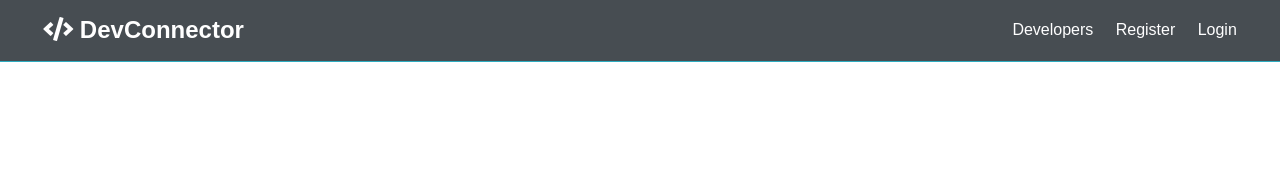
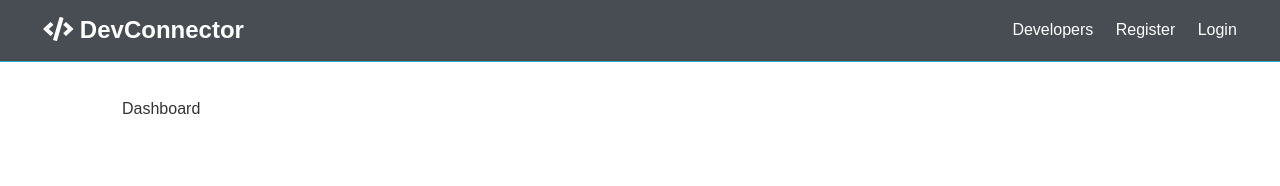
Before and after one commit to Hayder-Suwaed/MERN, a React (Create React App) app in the folder client/: page /dashboard in a window 1280 px wide. Shown: the top 186 px of the page. Built offline with nearby package versions, Linux system fonts and the light colour scheme; no server answers.

Commit message:
added dashboard

```diff
--- a/client/src/App.js
+++ b/client/src/App.js
@@ -5,6 +5,7 @@ import Landing from "./components/layout/Landing";
 import Login from "./components/auth/Login";
 import Register from "./components/auth/Register";
 import Alert from "./components/layout/Alert";
+import Dashboard from "./components/dashboard/Dashboard";
 import "./App.css";
 import setAuthToken from "./utils/setAuthToken";
 //Redux
@@ -32,6 +33,7 @@ const App = () => {
             <Switch>
               <Route exact path="/register" component={Register} />
               <Route exact path="/login" component={Login} />
+              <Route exact path="/dashboard" component={Dashboard} />
             </Switch>
           </section>
         </Fragment>
--- /dev/null
+++ b/client/src/components/dashboard/Dashboard.js
@@ -0,0 +1,10 @@
+import React from "react";
+import PropTypes from "prop-types";
+
+const Dashboard = (props) => {
+  return <div>Dashboard</div>;
+};
+
+Dashboard.propTypes = {};
+
+export default Dashboard;
```
